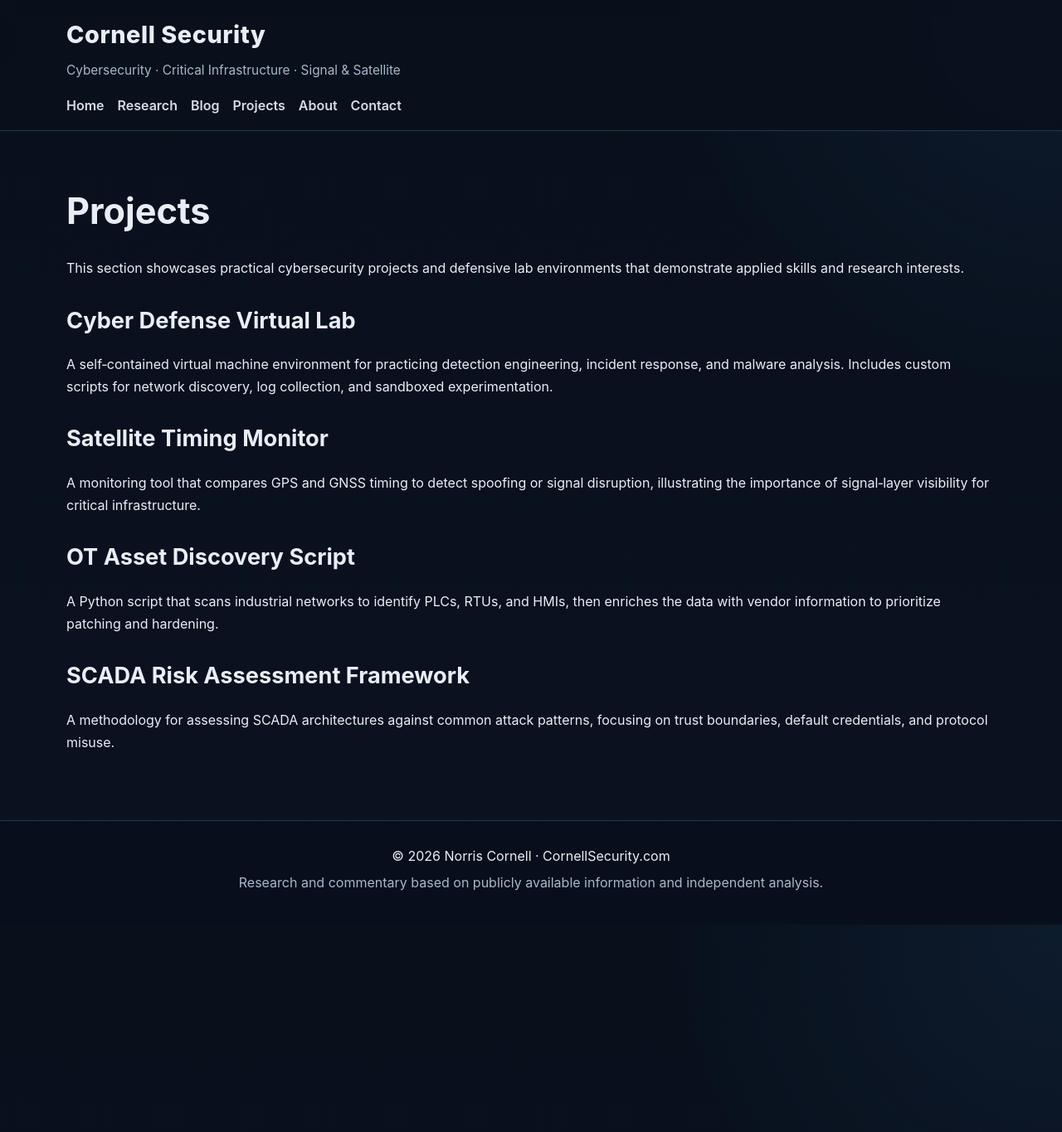
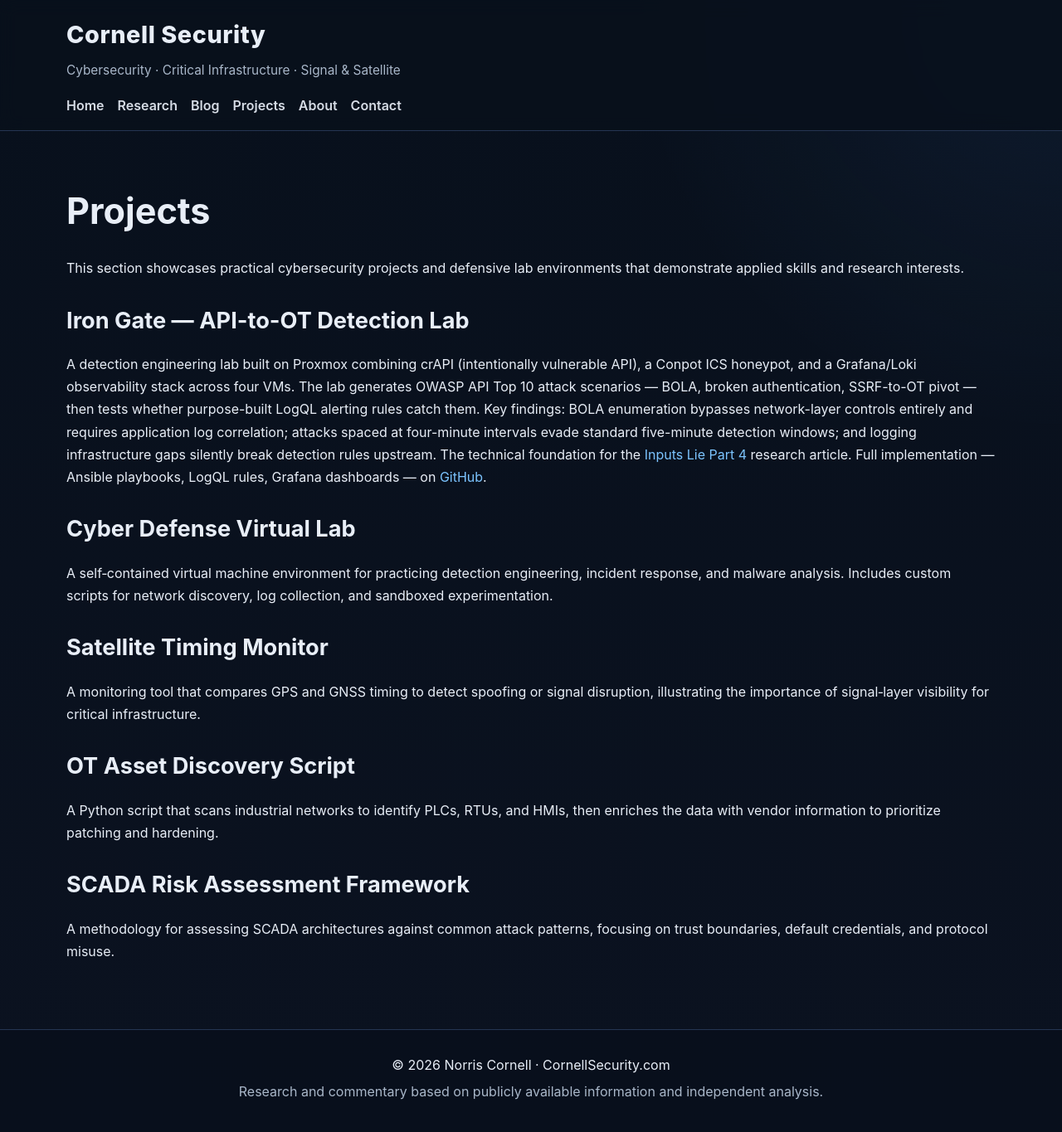
Before and after one commit to samson-2369/samson-2369.github.io, a Jekyll site: the page built from projects.md, in a window 1280 px wide and 1367 px high. Shown: the whole window at 83% size. Built offline with Jekyll 4.4.1, drawn with Linux system fonts in a browser that asks for light colours.

Commit message:
Projects: add iron-gate as first entry with findings and GitHub/research links

```diff
--- a/projects.md
+++ b/projects.md
@@ -8,6 +8,10 @@ description: Portfolio projects and cyber defense lab work by Norris Cornell.
 # Projects
 
 This section showcases practical cybersecurity projects and defensive lab environments that demonstrate applied skills and research interests.
+
+## Iron Gate — API-to-OT Detection Lab
+
+A detection engineering lab built on Proxmox combining crAPI (intentionally vulnerable API), a Conpot ICS honeypot, and a Grafana/Loki observability stack across four VMs. The lab generates OWASP API Top 10 attack scenarios — BOLA, broken authentication, SSRF-to-OT pivot — then tests whether purpose-built LogQL alerting rules catch them. Key findings: BOLA enumeration bypasses network-layer controls entirely and requires application log correlation; attacks spaced at four-minute intervals evade standard five-minute detection windows; and logging infrastructure gaps silently break detection rules upstream. The technical foundation for the [Inputs Lie Part 4](https://cornellsecurity.com/research/inputs-lie-part-4-detecting-lies-at-the-signal-layer/) research article. Full implementation — Ansible playbooks, LogQL rules, Grafana dashboards — on [GitHub](https://github.com/samson-2369/iron-gate).
 
 ## Cyber Defense Virtual Lab
 
```
